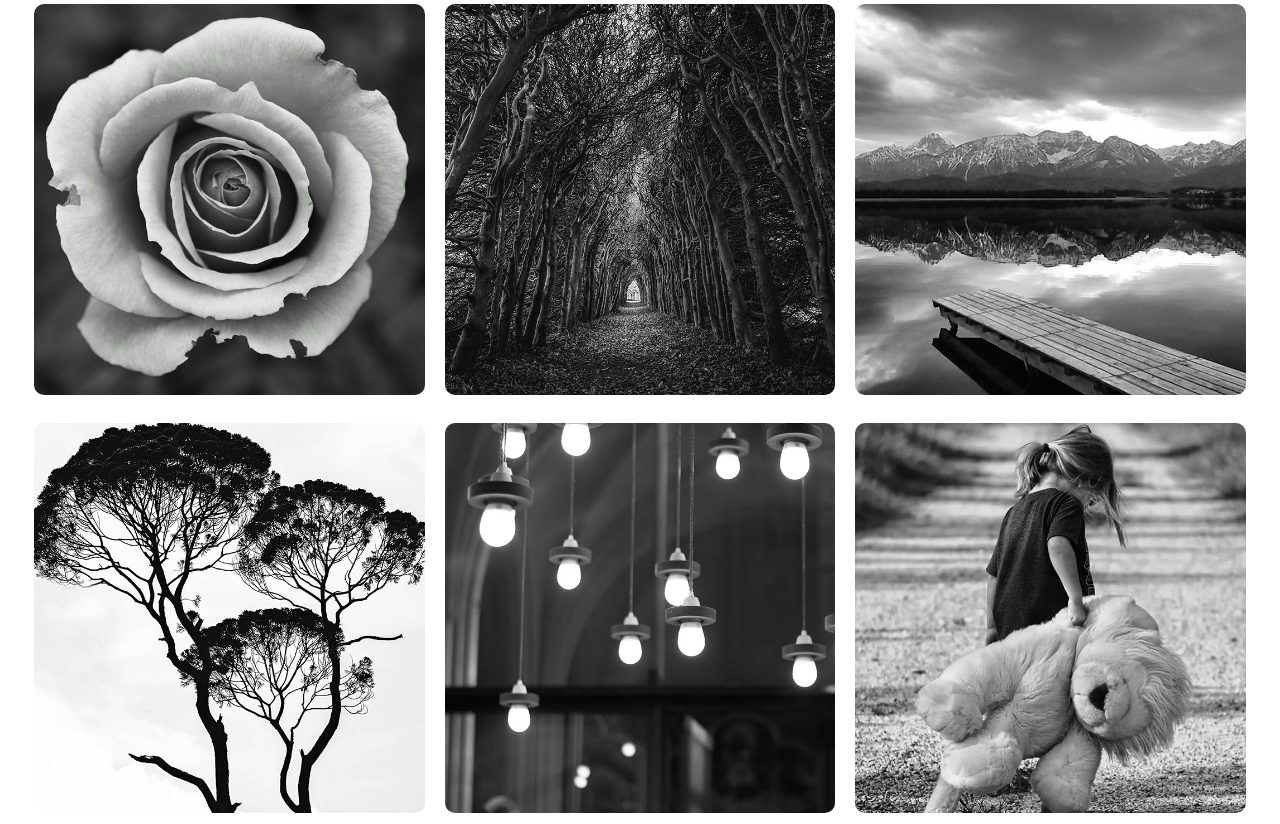
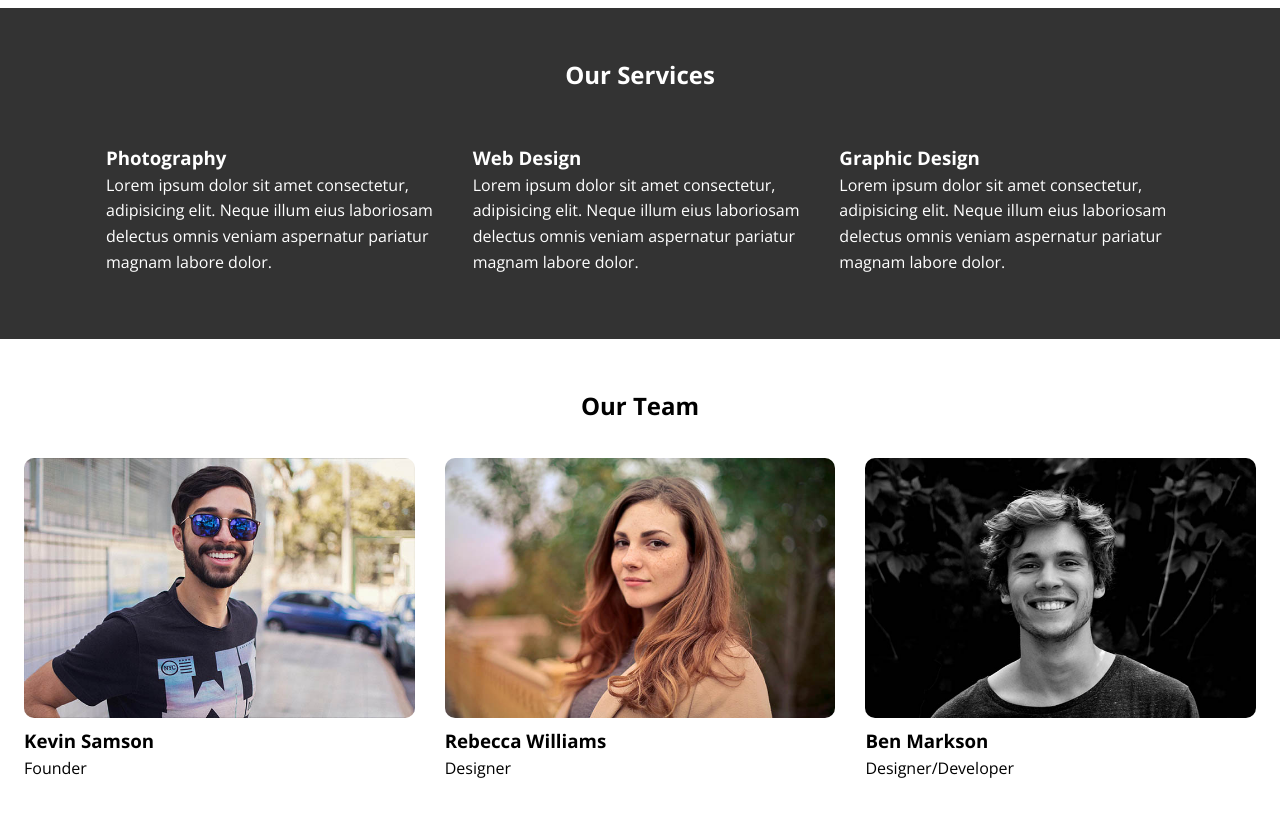
Before and after one commit to 0lufemi/lumina_project, a plain HTML site: page about.html in a window 1280 px wide. Shown: the part 543-1367 px from the top of the page. Drawn offline with nearby package versions, Linux system fonts and the light colour scheme.

Commit message:
Completed About page

```diff
--- a/about.html
+++ b/about.html
@@ -3,7 +3,7 @@
 <head>
     <meta charset="UTF-8">
     <meta name="viewport" content="width=device-width, initial-scale=1.0">
-    <title>Lumina | Home</title>
+    <title>Lumina | About Us</title>
     <link rel="icon" href="./images/favicon.ico">
     <link rel="stylesheet" href="./css/styles.css">
     <link rel="preconnect" href="https://fonts.googleapis.com">
@@ -31,42 +31,57 @@
         <!-- Hero section -->
         <section class="hero">
             <div class="container container-sm footer-flex">
-                <h1><span class="bg-primary">Passionate</span> creatives crafting distinct projects, driven by <span class="bg-primary">innovation</span></h1>
+                <h1><span class="bg-primary">Inspired</span> minds, shaping exceptional projects fueled by <span class="bg-primary">ingenuity</span></h1>
             </div>
         </section>
 
-        <!-- Gallery section -->
-        <section class="gallery">
-            <div class="container container-lg gallery-flex">
-                <div class="gallery-item">
-                    <a href=""><img src="./images/portfolio1.jpg" alt="Portfolio-1"></a>
-                </div>
-                <div class="gallery-item">
-                    <a href=""><img src="./images/portfolio2.jpg" alt="Portfolio-2"></a>
-                </div>
-                <div class="gallery-item">
-                    <a href=""><img src="./images/portfolio3.jpg" alt="Portfolio-3"></a>
-                </div>
-                <div class="gallery-item">
-                    <a href=""><img src="./images/portfolio4.jpg" alt="Portfolio-4"></a>
-                </div>
-                <div class="gallery-item">
-                    <a href=""><img src="./images/portfolio5.jpg" alt="Portfolio-5"></a>
-                </div>
-                <div class="gallery-item">
-                    <a href=""><img src="./images/portfolio6.jpg" alt="Portfolio-6"></a>
-                </div>
-                <div class="gallery-item">
-                    <a href=""><img src="./images/portfolio7.jpg" alt="Portfolio-7"></a>
-                </div>
-                <div class="gallery-item">
-                    <a href=""><img src="./images/portfolio8.jpg" alt="Portfolio-8"></a>
-                </div>
-                <div class="gallery-item">
-                    <a href=""><img src="./images/portfolio9.jpg" alt="Portfolio-9"></a>
+        <!-- Our Services -->
+        <section class="our-services">
+            <div class="container">
+                <h2>Our Services</h2>
+                <div class="services-container header-flex">
+                    <div class="service">
+                        <h3>Photography</h3>
+                        <p>Lorem ipsum dolor sit amet consectetur, adipisicing elit. Neque illum eius laboriosam delectus omnis veniam aspernatur pariatur magnam labore dolor. </p>
+                    </div>
+                    <div class="service">
+                        <h3>Web Design</h3>
+                        <p>Lorem ipsum dolor sit amet consectetur, adipisicing elit. Neque illum eius laboriosam delectus omnis veniam aspernatur pariatur magnam labore dolor. </p>
+                    </div>
+                    <div class="service">
+                        <h3>Graphic Design</h3>
+                        <p>Lorem ipsum dolor sit amet consectetur, adipisicing elit. Neque illum eius laboriosam delectus omnis veniam aspernatur pariatur magnam labore dolor. </p>
+                    </div>
                 </div>
             </div>
         </section>
+
+        <!-- Our Team -->
+        <section class="our-team">
+            <div class="container container-lg">
+                <h2>Our Team</h2>
+                <div class="team-container header-flex">
+                    <div class="team">
+                        <img src="./images/team1.jpg" alt="Picture of Founder">
+                        <h3>Kevin Samson</h3>
+                        <p>Founder</p>
+                    </div>
+                    <div class="team">
+                        <img src="./images/team2.jpg" alt="Picture of Designer">
+                        <h3>Rebecca Williams</h3>
+                        <p>Designer</p>
+                    </div>
+                    <div class="team">
+                        <img src="./images/team3.jpg" alt="Picture of Designer/Developer">
+                        <h3>Ben Markson</h3>
+                        <p>Designer/Developer</p>
+                    </div>
+                </div>
+            </div>
+        </section>
+
+
+
     </main>
 
     <!-- Footer -->
--- a/css/styles.css
+++ b/css/styles.css
@@ -51,7 +51,7 @@ li {
 
 /* HEADER */
 .header {
-    margin-top: 16px;
+    margin-top: 20px;
     .menu {
         display: flex;
         gap: 32px;
@@ -63,6 +63,10 @@ li {
             &:hover {
                 background: var(--primary-color);
             }
+
+            /* &:active {
+                background: var(--primary-color);
+            } */
 
         }
     }
@@ -113,6 +117,50 @@ li {
     }
 }
 
+/* OUR SERVICES */
+.our-services {
+    padding: 3rem 0;
+    background: var(--dark-color);
+    color: white;
+
+    h2 {
+        text-align: center;
+        margin-bottom: 2rem;
+    }
+}
+
+.service {
+    padding: 1rem;
+}
+
+.services-flex {
+    display: flex;
+}
+
+/* Our team */
+.our-team {
+    padding: 48px 0 64px;
+
+    h2 {
+        text-align: center;
+        margin-bottom: 2rem;
+    }
+}
+
+.team-container {
+    gap: 20px;
+
+    .team {
+        width: calc(33.33% - 20px);
+
+        img {
+            width: 100%;
+            border-radius: 10px;
+        }
+    }
+}
+
+
 /* FOOTER */
 .footer {
     margin-top: 2rem;
```
Also changed, not shown: index.html (+1 -1 lines).
